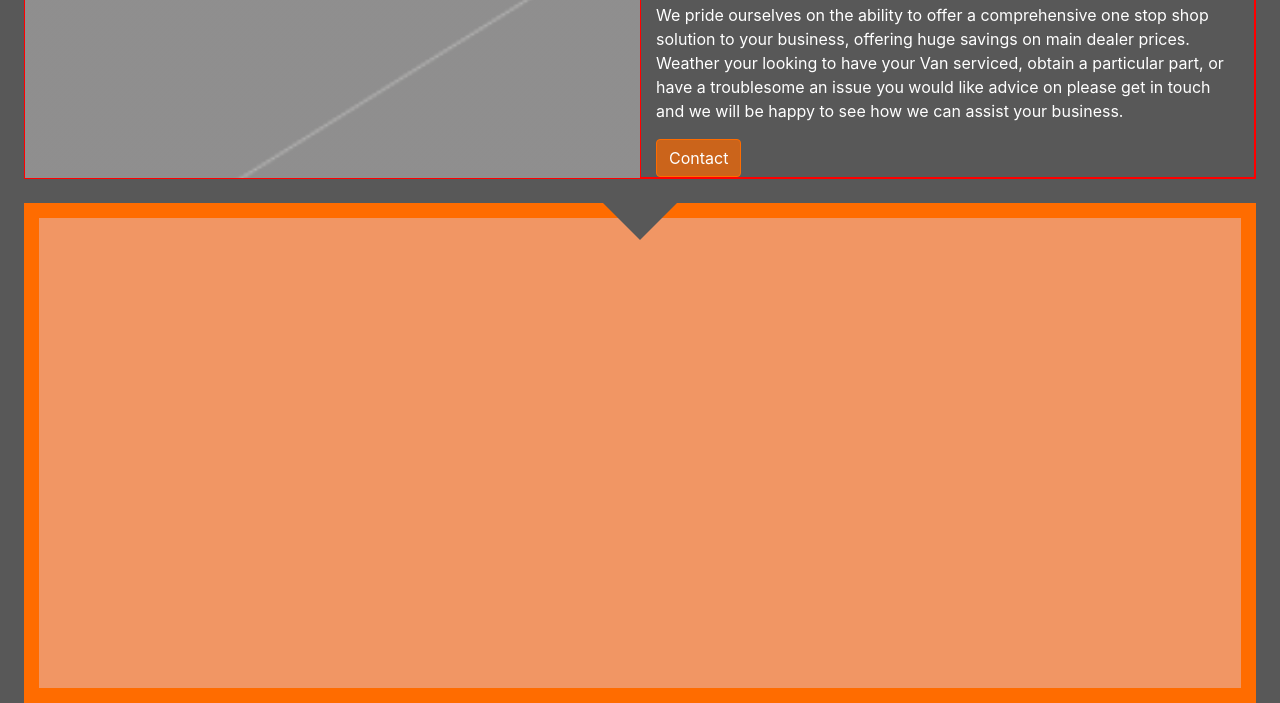
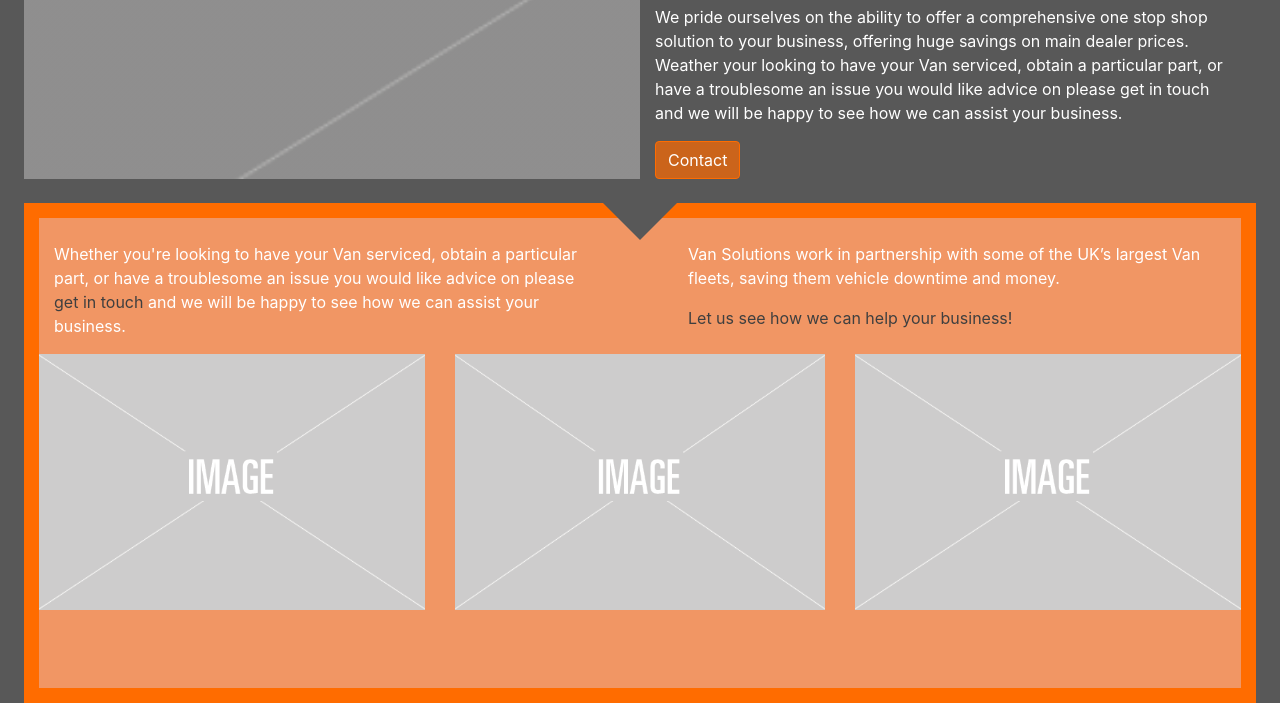
Before and after one commit to ed85w/van-solutions, a plain HTML site: page Index.html in a window 1280 px wide. Shown: the part 377-1080 px from the top of the page. Drawn offline with nearby package versions, Linux system fonts and the light colour scheme.

Commit message:
lower image holders added to home

```diff
--- a/Index.html
+++ b/Index.html
@@ -81,25 +81,41 @@
     <div class="container-fluid home-main-div">
       <div class="row pl-sm-0 pr-sm-0 pl-md-4 pr-md-4 mb-md-4">
         <div class="col-12 home-main-image pl-0 pr-0">
-          <div class="row home-main-text-holder justify-content-end align-items-end m-0 test">
-            <div class="col-sm-12 col-md-6 home-main-text d-none d-md-block  test">
+          <div class="row home-main-text-holder justify-content-end align-items-end m-0">
+            <!-- only visible on med + screens -->
+            <div class="col-sm-12 col-md-6 pt-2 home-main-text d-none d-md-block ">
               <h5><span class="orange-header">Van Solutions</span> is Yorkshire's No 1 choice for affordability, reliability and experience. What ever the problem with your Van or fleet, <span class="orange-header">we offer the solution.</span></h5>
               <p>We pride ourselves on the ability to offer a comprehensive one stop shop solution to your business, offering huge savings on main dealer prices. Weather your looking to have your Van serviced, obtain a particular part, or have a troublesome an issue you would like advice on please get in touch and we will be happy to see how we can assist your business. </p>
               <button type="button" class="btn">Contact</button>
             </div>
           </div>
         </div>
+        <!-- only visible on small screens -->
         <div class="col-12 d-sm-block d-md-none pt-3">
           <h5><span class="orange-header">Van Solutions</span> is Yorkshire's No 1 choice for affordability, reliability and experience. What ever the problem with your Van or fleet, <span class="orange-header">we offer the solution.</span></h5>
-          <p>We pride ourselves on the ability to offer a comprehensive one stop shop solution to your business, offering huge savings on main dealer prices. Weather your looking to have your Van serviced, obtain a particular part, or have a troublesome an issue you would like advice on please get in touch and we will be happy to see how we can assist your business. </p>
+          <p>We pride ourselves on the ability to offer a comprehensive one stop shop solution to your business, offering huge savings on main dealer prices. Weather you're looking to have your Van serviced, obtain a particular part, or have a troublesome an issue you would like advice on please get in touch and we will be happy to see how we can assist your business. </p>
           <div class="row justify-content-center">
             <button type="button"  class="btn">Contact</button>
         </div>
         </div>
       </div>
 
-      <div class="row pl-sm-0 pr-sm-0 pl-md-4 pr-md-4">
+      <div class="row pl-sm-0 pr-sm-0 pr-md-4 pl-md-4">
         <div class="col-12 home-lower-container">
+          <div class="row pt-4">
+            <div class="col-sm-12 col-md-6 pr-md-5">
+              <p>Whether you're looking to have your Van serviced, obtain a particular part, or have a troublesome an issue you would like advice on please <span class="grey">get in touch</span> and we will be happy to see how we can assist your business.</p>
+            </div>
+            <div class="col-sm-12 col-md-6 pl-md-5">
+              <p>Van Solutions work in partnership with some of the UK’s largest Van fleets, saving them vehicle downtime and money. </p>
+              <p><span class="grey">Let us see how we can help your business!</span></p>
+            </div>
+          </div>
+          <div class="row home-imgs-row">
+            <div class="col-sm-12 col-md-4 home-lower-img"><img src="./img/placeholder.png" alt="" srcset=""></div>
+            <div class="col-md-4 d-none d-md-block home-lower-img"><img src="./img/placeholder.png" alt="" srcset=""></div>
+            <div class="col-md-4 d-none d-md-block home-lower-img"><img src="./img/placeholder.png" alt="" srcset=""></div>
+          </div>
         </div>
       </div>
     </div>
--- a/css/style.css
+++ b/css/style.css
@@ -20,6 +20,10 @@ span.orange-header {
     color: #ff6c00;
 }
 
+span.grey {
+    color: #3f3f3f
+}
+
 p{
     color: white;
     font-size: 0.8rem;
@@ -30,6 +34,10 @@ button.btn {
     color: white;
     border: 1px solid #ff6c00;
     margin-bottom: 20px;
+}
+
+img {
+    width: 100%;
 }
 
 /* opening overlay */
@@ -220,6 +228,8 @@ ul.sidebar-nav li a:hover {
 /* end of 'burger' */
 /* end of navbar styling */
 
+/* home page */
+
 .logo{
     box-sizing: border-box;
     height: 100px;
@@ -287,7 +297,6 @@ ul.sidebar-nav li a:hover {
     background-color: #585858;
 }
 
-
 .home-lower-container {
     height: 500px;
     border-style: solid;
@@ -307,6 +316,10 @@ ul.sidebar-nav li a:hover {
     border-left: 40px solid transparent;
     border-right: 40px solid transparent;
     border-top: 40px solid #585858;
+}
+
+.home-lower-img img{
+    height: 250px;
 }
 
 /* Small devices (landscape phones, 576px and up) */
@@ -367,6 +380,7 @@ ul.sidebar-nav li a:hover {
     }
     /* end of navbar */
 
+    /* home page */
     .logo {
         height: 150px;
         width: 150px;
@@ -432,6 +446,18 @@ ul.sidebar-nav li a:hover {
          height: 500px       /* same as .home-main-image! */
     }
 
+    .home-imgs-row img {
+        height: 20vw;
+    }
+
+    .home-imgs-row :first-child{
+        padding-left:0;
+    }
+
+    .home-imgs-row :last-child {
+        padding-right: 0;
+    }
+
 }
 
 
```
